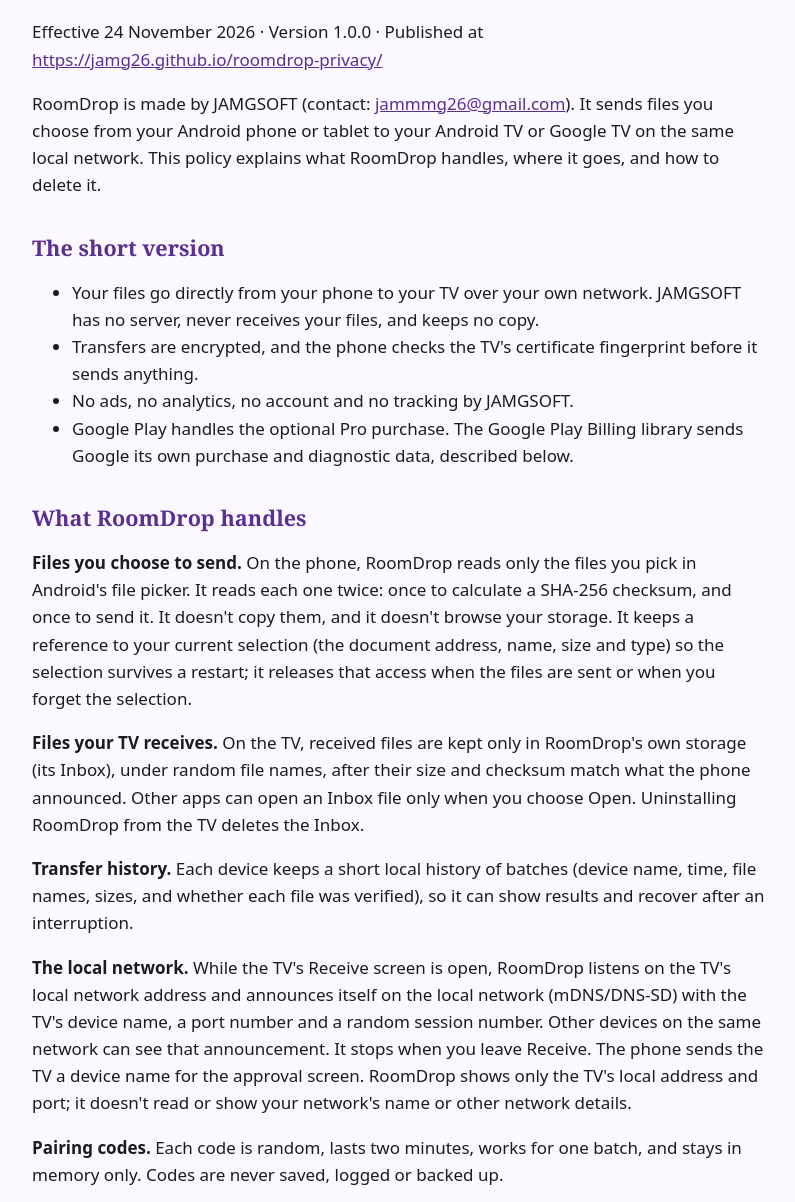
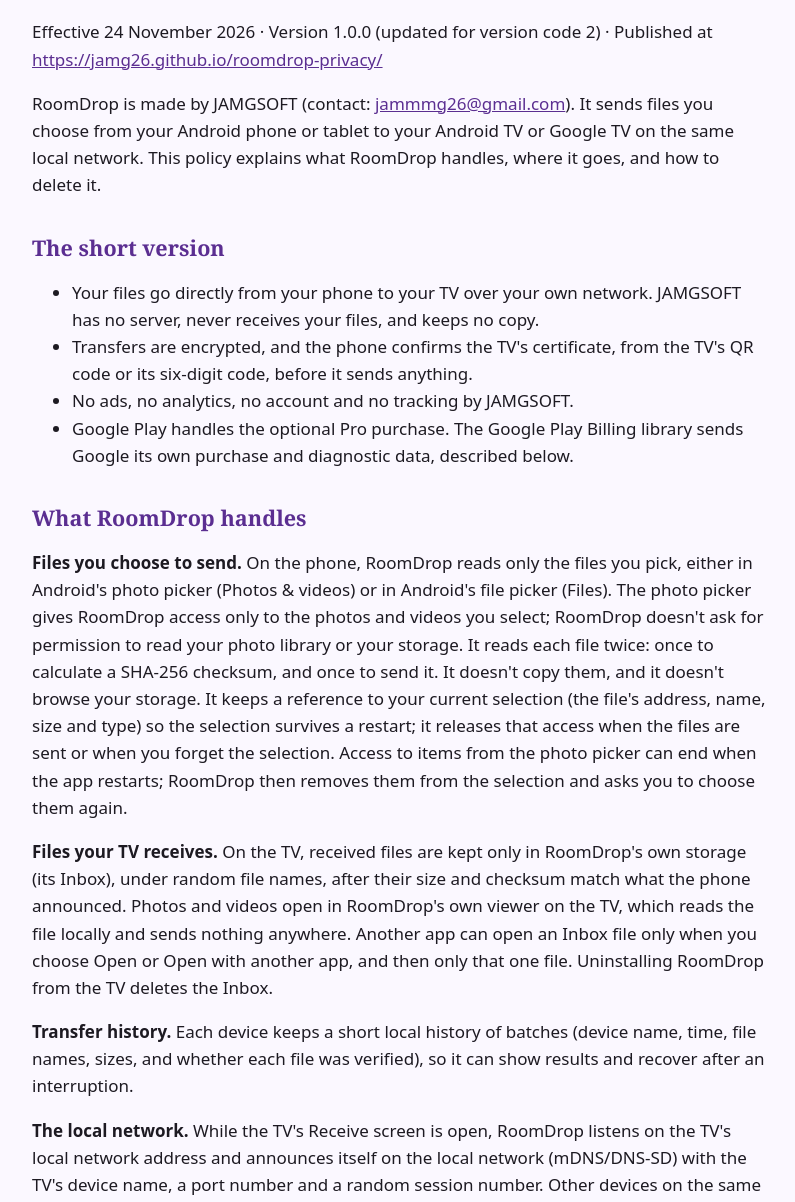
Before and after one commit to jamg26/roomdrop-privacy, a plain HTML site: page index.html in a window 1280 px wide. Shown: the part 75-1277 px from the top of the page, without its empty margins (240-1035 px from the left). Drawn offline with Linux system fonts and the light colour scheme.

Commit message:
RoomDrop privacy policy: photo picker, six-digit pairing, staying paired, TV viewer
Co-Authored-By: Claude Opus 5.5 <noreply@anthropic.com>

```diff
--- a/index.html
+++ b/index.html
@@ -21,17 +21,18 @@
 <body>
 <main>
 <h1 id="top">RoomDrop privacy policy</h1>
-<p>Effective 24 November 2026 · Version 1.0.0 · Published at <a href="https://jamg26.github.io/roomdrop-privacy/">https://jamg26.github.io/roomdrop-privacy/</a></p>
+<p>Effective 24 November 2026 · Version 1.0.0 (updated for version code 2) · Published at <a href="https://jamg26.github.io/roomdrop-privacy/">https://jamg26.github.io/roomdrop-privacy/</a></p>
 <p>RoomDrop is made by JAMGSOFT (contact: <a href="mailto:jammmg26@gmail.com">jammmg26@gmail.com</a>). It sends files you choose from your Android phone or tablet to your Android TV or Google TV on the same local network. This policy explains what RoomDrop handles, where it goes, and how to delete it.</p>
 <h2 id="the-short-version">The short version</h2>
-<ul><li>Your files go directly from your phone to your TV over your own network. JAMGSOFT has no server, never receives your files, and keeps no copy.</li><li>Transfers are encrypted, and the phone checks the TV's certificate fingerprint before it sends anything.</li><li>No ads, no analytics, no account and no tracking by JAMGSOFT.</li><li>Google Play handles the optional Pro purchase. The Google Play Billing library sends Google its own purchase and diagnostic data, described below.</li></ul>
+<ul><li>Your files go directly from your phone to your TV over your own network. JAMGSOFT has no server, never receives your files, and keeps no copy.</li><li>Transfers are encrypted, and the phone confirms the TV's certificate, from the TV's QR code or its six-digit code, before it sends anything.</li><li>No ads, no analytics, no account and no tracking by JAMGSOFT.</li><li>Google Play handles the optional Pro purchase. The Google Play Billing library sends Google its own purchase and diagnostic data, described below.</li></ul>
 <h2 id="what-roomdrop-handles">What RoomDrop handles</h2>
-<p><strong>Files you choose to send.</strong> On the phone, RoomDrop reads only the files you pick in Android's file picker. It reads each one twice: once to calculate a SHA-256 checksum, and once to send it. It doesn't copy them, and it doesn't browse your storage. It keeps a reference to your current selection (the document address, name, size and type) so the selection survives a restart; it releases that access when the files are sent or when you forget the selection.</p>
-<p><strong>Files your TV receives.</strong> On the TV, received files are kept only in RoomDrop's own storage (its Inbox), under random file names, after their size and checksum match what the phone announced. Other apps can open an Inbox file only when you choose Open. Uninstalling RoomDrop from the TV deletes the Inbox.</p>
+<p><strong>Files you choose to send.</strong> On the phone, RoomDrop reads only the files you pick, either in Android's photo picker (Photos &amp; videos) or in Android's file picker (Files). The photo picker gives RoomDrop access only to the photos and videos you select; RoomDrop doesn't ask for permission to read your photo library or your storage. It reads each file twice: once to calculate a SHA-256 checksum, and once to send it. It doesn't copy them, and it doesn't browse your storage. It keeps a reference to your current selection (the file's address, name, size and type) so the selection survives a restart; it releases that access when the files are sent or when you forget the selection. Access to items from the photo picker can end when the app restarts; RoomDrop then removes them from the selection and asks you to choose them again.</p>
+<p><strong>Files your TV receives.</strong> On the TV, received files are kept only in RoomDrop's own storage (its Inbox), under random file names, after their size and checksum match what the phone announced. Photos and videos open in RoomDrop's own viewer on the TV, which reads the file locally and sends nothing anywhere. Another app can open an Inbox file only when you choose Open or Open with another app, and then only that one file. Uninstalling RoomDrop from the TV deletes the Inbox.</p>
 <p><strong>Transfer history.</strong> Each device keeps a short local history of batches (device name, time, file names, sizes, and whether each file was verified), so it can show results and recover after an interruption.</p>
 <p><strong>The local network.</strong> While the TV's Receive screen is open, RoomDrop listens on the TV's local network address and announces itself on the local network (mDNS/DNS-SD) with the TV's device name, a port number and a random session number. Other devices on the same network can see that announcement. It stops when you leave Receive. The phone sends the TV a device name for the approval screen. RoomDrop shows only the TV's local address and port; it doesn't read or show your network's name or other network details.</p>
-<p><strong>Pairing codes.</strong> Each code is random, lasts two minutes, works for one batch, and stays in memory only. Codes are never saved, logged or backed up.</p>
-<p><strong>The camera (optional).</strong> On the phone, the camera is used only to read the QR code on your TV. Camera frames are analysed in memory and discarded; nothing is recorded or saved. If you don't allow the camera, you can type the details instead.</p>
+<p><strong>Pairing codes.</strong> The TV shows a QR code and a six-digit code. Each is random, lasts two minutes, pairs one phone once, and stays in memory only. The six-digit code is checked with a password-authenticated key exchange (J-PAKE) that also confirms the TV's certificate; after three wrong tries the TV shows a new code. Codes are never saved, logged or backed up, and the six-digit code itself never crosses the network.</p>
+<p><strong>Staying paired.</strong> After pairing, the phone stays connected to the TV while both apps are open, so you can send more batches without pairing again. Every batch still needs your approval on the TV. The pairing ends when either side taps Disconnect, when you leave either app or close Receive, or after about 10 minutes without sending. Nothing about the pairing is saved; the next time, you pair again.</p>
+<p><strong>The camera (optional).</strong> On the phone, the camera is used only to read the QR code on your TV. Camera frames are analysed in memory and discarded; nothing is recorded or saved. If you don't allow the camera, you can type the TV's six-digit code instead.</p>
 <p><strong>The Pro purchase.</strong> Google Play processes payment. RoomDrop keeps Google's signed purchase receipt on your phone, encrypted with an Android Keystore key and excluded from backups, and checks it on the device. JAMGSOFT never sees your payment details.</p>
 <h2 id="what-leaves-your-devices">What leaves your devices</h2>
 <table><thead><tr><th scope="col">Data</th><th scope="col">Where it goes</th><th scope="col">Why</th></tr></thead><tbody><tr><td>The files you send, their names, sizes, types and checksums, and your phone's device name</td><td>Your own TV, directly over your local network, encrypted</td><td>To transfer the files you chose</td></tr><tr><td>Purchase information, app interaction and diagnostic data, and device identifiers used by Google Play services</td><td>Google, through the Google Play Billing library</td><td>To sell and restore Pro, prevent fraud and run Google Play; see Google's privacy policy</td></tr><tr><td>Anything you write in a support email</td><td>JAMGSOFT, by email you choose to send</td><td>To answer you</td></tr></tbody></table>
@@ -41,7 +42,7 @@
 <h2 id="deletion">Deleting your data</h2>
 <ul><li><strong>On the phone:</strong> Privacy → Clear send history, Forget selected files (this releases access; your original files aren't touched), and Clear cache. Uninstalling removes everything RoomDrop stored.</li><li><strong>On the TV:</strong> Inbox → select a file → Delete, or Storage → Delete all Inbox files, Clear cache and Clear receive history. Uninstalling RoomDrop removes the Inbox and everything else it stored.</li><li><strong>Pro purchase:</strong> Google keeps purchase records under its own policy. A refund or revocation through Google Play ends Pro on the phone; nothing else is deleted.</li><li><strong>Support email:</strong> write to <a href="mailto:jammmg26@gmail.com">jammmg26@gmail.com</a> to delete our correspondence. We keep support email only as long as needed to resolve the request.</li></ul>
 <h2 id="security">Security</h2>
-<p>Transfers use TLS from Android's own security libraries, with a fresh certificate each time Receive opens. The phone accepts only the certificate whose full SHA-256 fingerprint appears in the TV's code, and the TV accepts files only after you approve them on screen. No system is perfectly secure; if you believe you've found a security problem, please email us.</p>
+<p>Transfers use TLS from Android's own security libraries, with a fresh certificate each time Receive opens. The phone accepts only the certificate whose full SHA-256 fingerprint is in the TV's QR code, or that the TV proved with the six-digit code, and the TV accepts files only after you approve each batch on screen. No system is perfectly secure; if you believe you've found a security problem, please email us.</p>
 <h2 id="children">Children</h2>
 <p>RoomDrop is a general utility not directed at children, and it doesn't knowingly collect personal data from anyone.</p>
 <h2 id="changes">Changes</h2>
```
